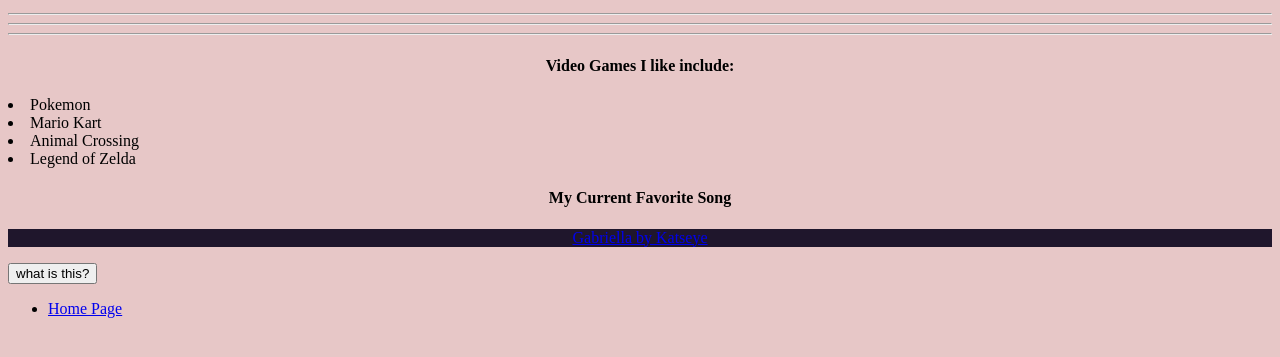
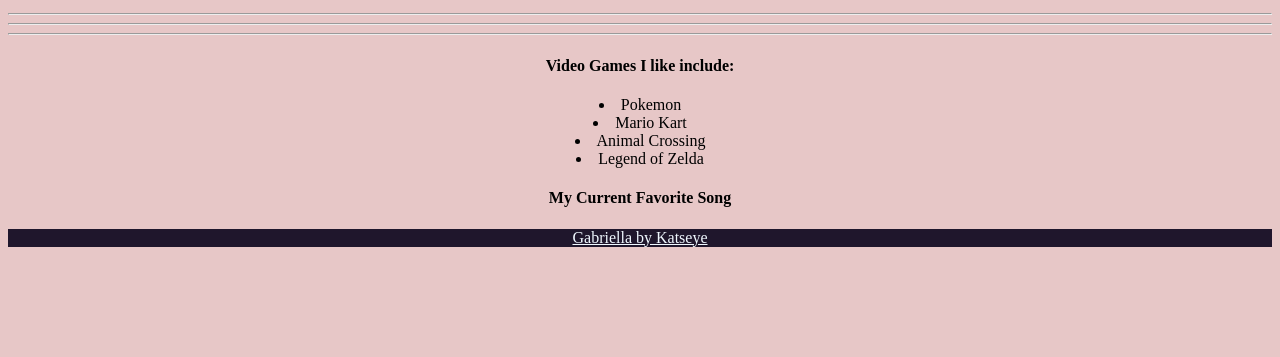
Before and after one commit to Ashtoonnn/Ashtons-World, a plain HTML site: page passion-project/index.html in a window 1280 px wide. Shown: the part 405-762 px from the top of the page. Drawn offline with Linux system fonts and the light colour scheme.

Commit message:
something-went-wrong-please-help

```diff
--- a/passion-project/index.html
+++ b/passion-project/index.html
@@ -27,8 +27,4 @@
         <p>
             <a href="https://www.youtube.com/watch?v=co-TFLbaZAE&list=RDco-TFLbaZAE&start_radio=1"> Gabriella by Katseye</a>
         </p>
-    <button type="button" onclick="alert('This is a button!')">what is this?</button>
-
-    <ul>
-        <li><a href="home-page/index.html">Home Page</a></li>
-</html>
+    <button type="button"
--- a/passion-project/main.css
+++ b/passion-project/main.css
@@ -23,4 +23,9 @@ h4 {
     text-align: center;
 }
 li {
-    text-align: cente
+    text-align: center;
+}
+a {
+    text-align: center;
+    color: aliceblue;
+}
```
